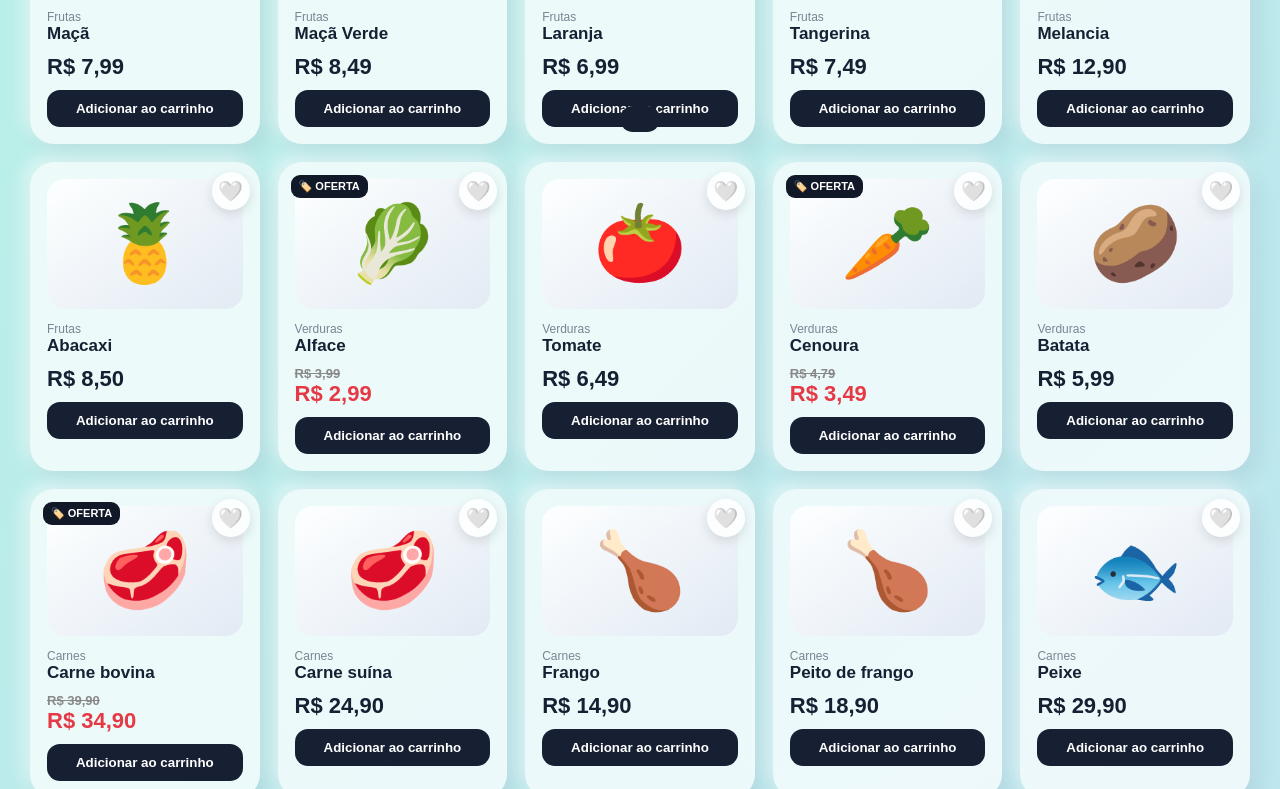
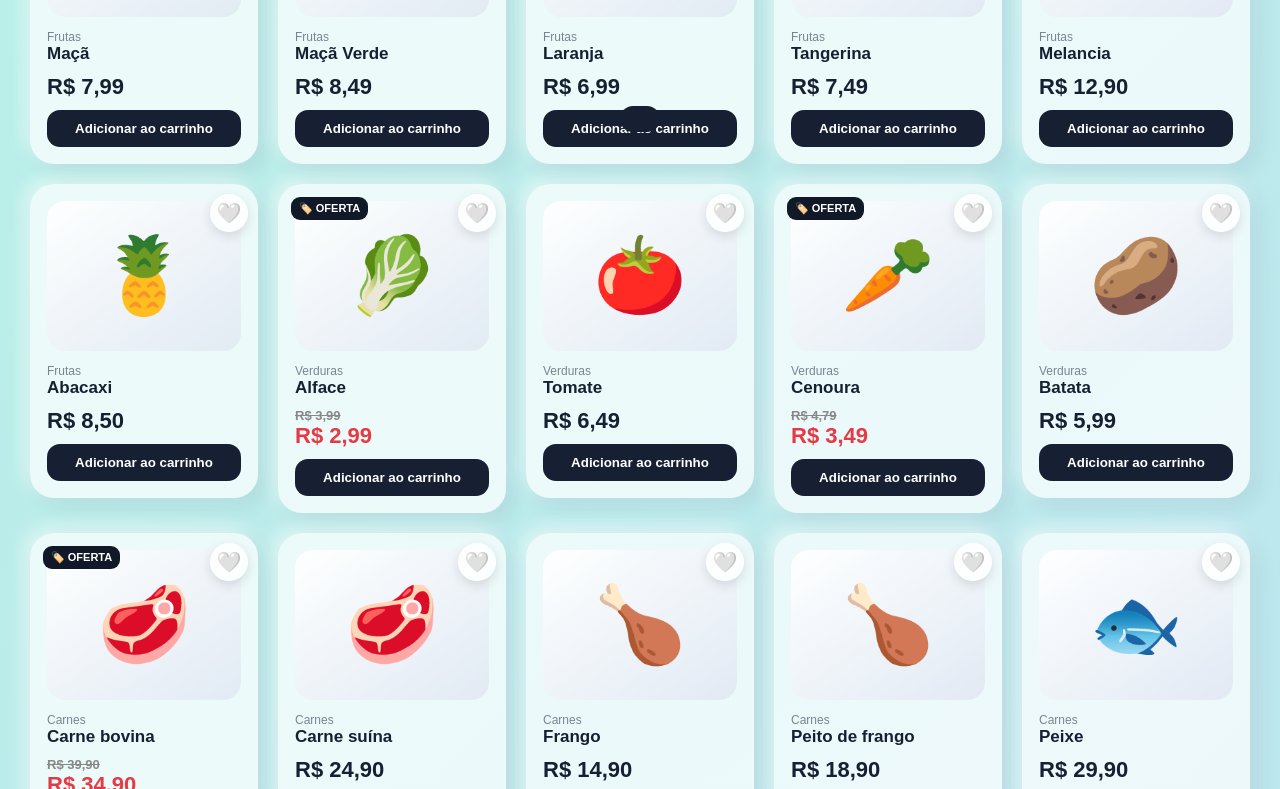
Before and after one commit to matheuspereiraabreu-design/amostra-de-curso, a plain HTML site: page index.html in a window 1280 px wide. Shown: the part 743-1532 px from the top of the page. Drawn offline with Linux system fonts and the light colour scheme.

Commit message:
Add files via upload

```diff
--- a/style.css
+++ b/style.css
@@ -314,13 +314,10 @@ main {
 /* PRODUTOS */
 
 .grid {
-  display: grid;
-
-  grid-template-columns:
-    repeat(auto-fit,
-      minmax(190px, 1fr));
-
-  gap: 18px;
+    display: grid;
+    grid-template-columns: repeat(auto-fill, minmax(190px, 1fr));
+    gap: 20px;
+    align-items: start;
 }
 
 
@@ -778,6 +775,23 @@ main {
     translateX(-50%) translateY(0);
 }
 
+/* Favoritos com o mesmo tamanho dos produtos normais */
+#produtos.grid {
+    align-items: start;
+}
+
+#produtos .card {
+    height: auto;
+    min-height: 0;
+    align-self: start;
+}
+
+/* Mantém o tamanho padrão dos cards */
+#produtos .card .product-img {
+    height: 150px;
+    flex-shrink: 0;
+}
+
 
 /* RESPONSIVO */
 
```
Also changed, not shown: index.html (+0 -2 lines).
